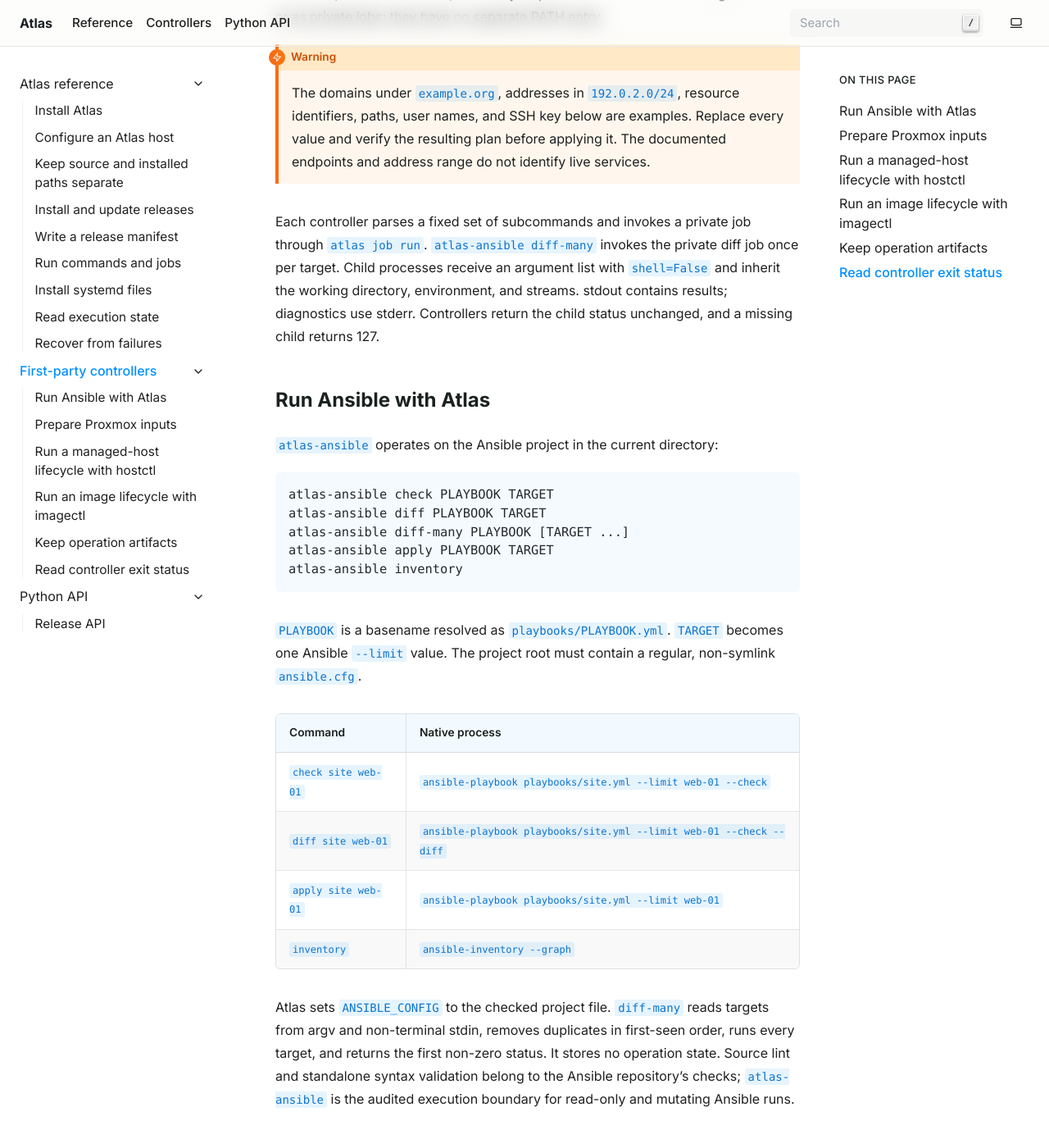
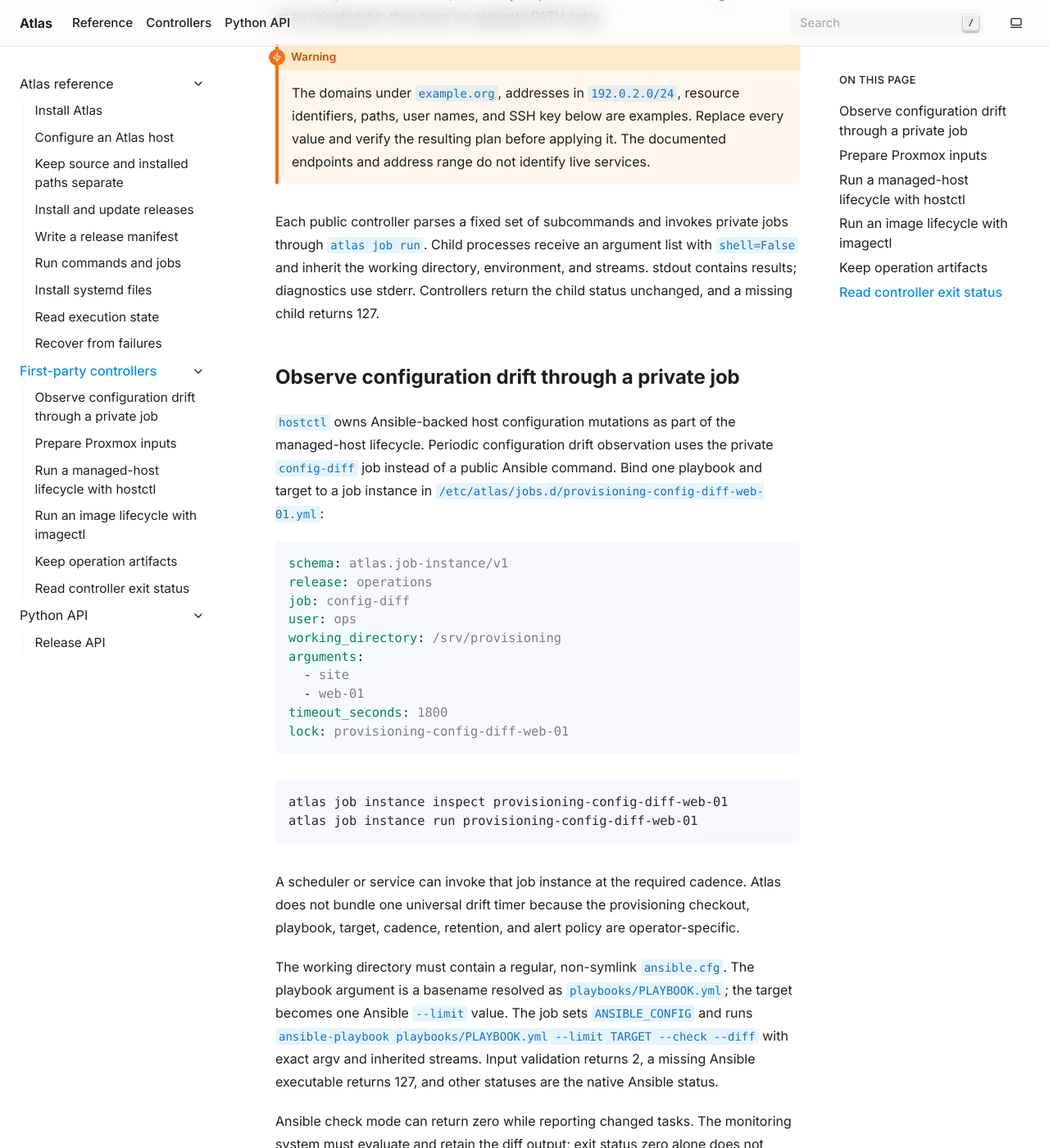
Before and after one commit to alflag-org/atlas, a Sphinx documentation site: the page built from docs/controllers.rst, in a window 1280 px wide and 1400 px high, scrolled down 395 px. Shown: the whole window at 82% size. Built offline with Sphinx 7.4.7, drawn with Linux system fonts in a browser that asks for light colours; some of the changed text lies outside the part shown.

Commit message:
refactor: privatize Ansible execution

```diff
--- a/docs/controllers.rst
+++ b/docs/controllers.rst
@@ -9,7 +9,7 @@ set:
    atlas release install /srv/atlas/source/operations
    atlas command list
 
-The public commands are ``atlas-ansible``, ``hostctl``, and ``imagectl``. Provider validation,
+The public commands are ``hostctl`` and ``imagectl``. Ansible execution, provider validation,
 artifact validation, and lifecycle phases run at their consuming boundaries or as private jobs;
 they have no separate PATH entry.
 
@@ -19,47 +19,51 @@ they have no separate PATH entry.
    user names, and SSH key below are examples. Replace every value and verify the resulting plan
    before applying it. The documented endpoints and address range do not identify live services.
 
-Each controller parses a fixed set of subcommands and invokes a private job through
-``atlas job run``. ``atlas-ansible diff-many`` invokes the private diff job once per target. Child
-processes receive an argument list with ``shell=False`` and inherit the working directory,
-environment, and streams. stdout contains results; diagnostics use stderr. Controllers return the
-child status unchanged, and a missing child returns 127.
+Each public controller parses a fixed set of subcommands and invokes private jobs through
+``atlas job run``. Child processes receive an argument list with ``shell=False`` and inherit the
+working directory, environment, and streams. stdout contains results; diagnostics use stderr.
+Controllers return the child status unchanged, and a missing child returns 127.
 
-Run Ansible with Atlas
-----------------------
+Observe configuration drift through a private job
+--------------------------------------------------
 
-``atlas-ansible`` operates on the Ansible project in the current directory:
+``hostctl`` owns Ansible-backed host configuration mutations as part of the managed-host lifecycle.
+Periodic configuration drift observation uses the private ``config-diff`` job instead of a public
+Ansible command. Bind one playbook and target to a job instance in
+``/etc/atlas/jobs.d/provisioning-config-diff-web-01.yml``:
 
-.. code-block:: text
+.. code-block:: yaml
 
-   atlas-ansible check PLAYBOOK TARGET
-   atlas-ansible diff PLAYBOOK TARGET
-   atlas-ansible diff-many PLAYBOOK [TARGET ...]
-   atlas-ansible apply PLAYBOOK TARGET
-   atlas-ansible inventory
+   schema: atlas.job-instance/v1
+   release: operations
+   job: config-diff
+   user: ops
+   working_directory: /srv/provisioning
+   arguments:
+     - site
+     - web-01
+   timeout_seconds: 1800
+   lock: provisioning-config-diff-web-01
 
-``PLAYBOOK`` is a basename resolved as ``playbooks/PLAYBOOK.yml``. ``TARGET`` becomes one Ansible
-``--limit`` value. The project root must contain a regular, non-symlink ``ansible.cfg``.
+.. code-block:: bash
 
-.. list-table::
-   :header-rows: 1
+   atlas job instance inspect provisioning-config-diff-web-01
+   atlas job instance run provisioning-config-diff-web-01
 
-   * - Command
-     - Native process
-   * - ``check site web-01``
-     - ``ansible-playbook playbooks/site.yml --limit web-01 --check``
-   * - ``diff site web-01``
-     - ``ansible-playbook playbooks/site.yml --limit web-01 --check --diff``
-   * - ``apply site web-01``
-     - ``ansible-playbook playbooks/site.yml --limit web-01``
-   * - ``inventory``
-     - ``ansible-inventory --graph``
+A scheduler or service can invoke that job instance at the required cadence. Atlas does not bundle
+one universal drift timer because the provisioning checkout, playbook, target, cadence, retention,
+and alert policy are operator-specific.
 
-Atlas sets ``ANSIBLE_CONFIG`` to the checked project file. ``diff-many`` reads targets from argv and
-non-terminal stdin, removes duplicates in first-seen order, runs every target, and returns the
-first non-zero status. It stores no operation state. Source lint and standalone syntax validation
-belong to the Ansible repository's checks; ``atlas-ansible`` is the audited execution boundary for
-read-only and mutating Ansible runs.
+The working directory must contain a regular, non-symlink ``ansible.cfg``. The playbook argument is
+a basename resolved as ``playbooks/PLAYBOOK.yml``; the target becomes one Ansible ``--limit`` value.
+The job sets ``ANSIBLE_CONFIG`` and runs
+``ansible-playbook playbooks/PLAYBOOK.yml --limit TARGET --check --diff`` with exact argv and inherited
+streams. Input validation returns 2, a missing Ansible executable returns 127, and other statuses are
+the native Ansible status.
+
+Ansible check mode can return zero while reporting changed tasks. The monitoring system must evaluate
+and retain the diff output; exit status zero alone does not prove that no drift exists. The job stores
+no operation state and never applies the reported changes.
 
 Prepare Proxmox inputs
 ----------------------
--- a/pyproject.toml
+++ b/pyproject.toml
@@ -4,7 +4,7 @@ build-backend = "setuptools.build_meta"
 
 [project]
 name = "atlas"
-version = "2.0.0"
+version = "3.0.0"
 description = "Host runtime for versioned infrastructure operations"
 readme = "README.md"
 requires-python = ">=3.11"
```
Also changed, not shown: README.md (+2 -3 lines), docs/reference.rst (+7 -5 lines), 10 other files.
